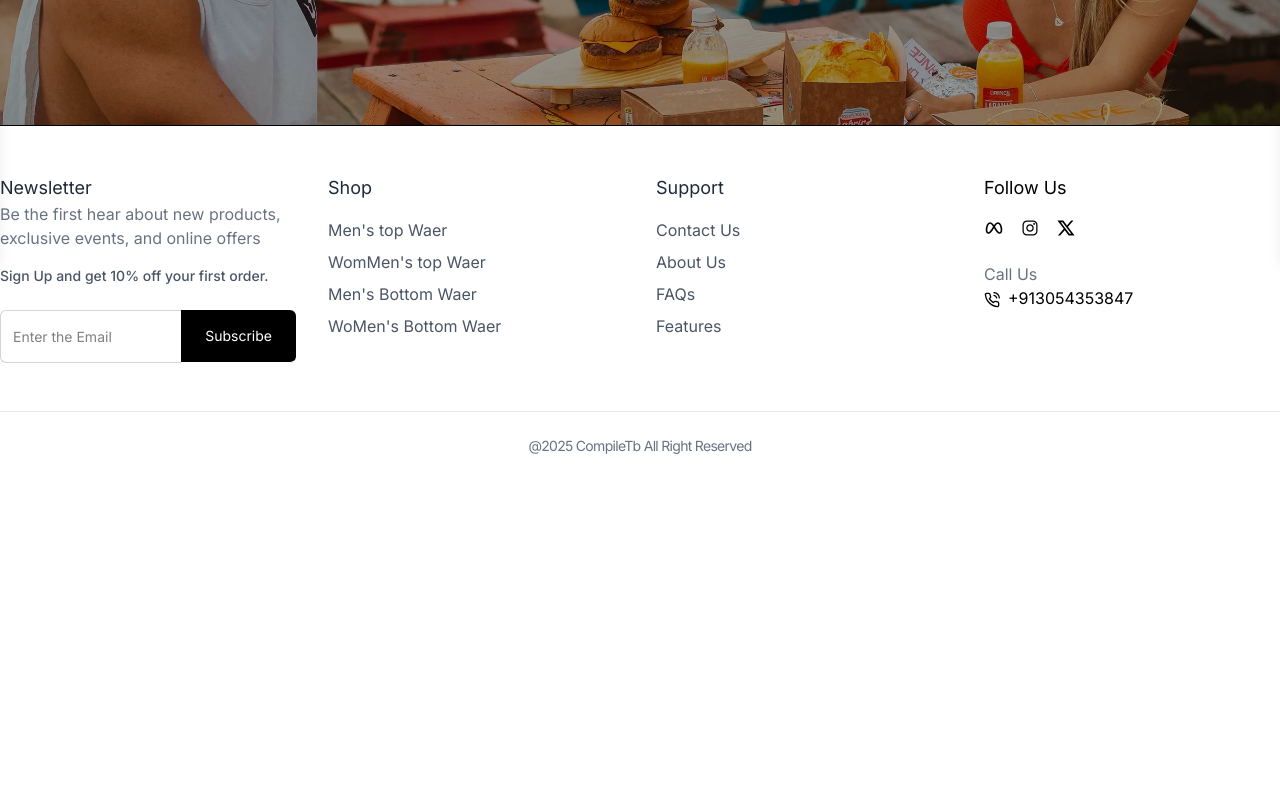
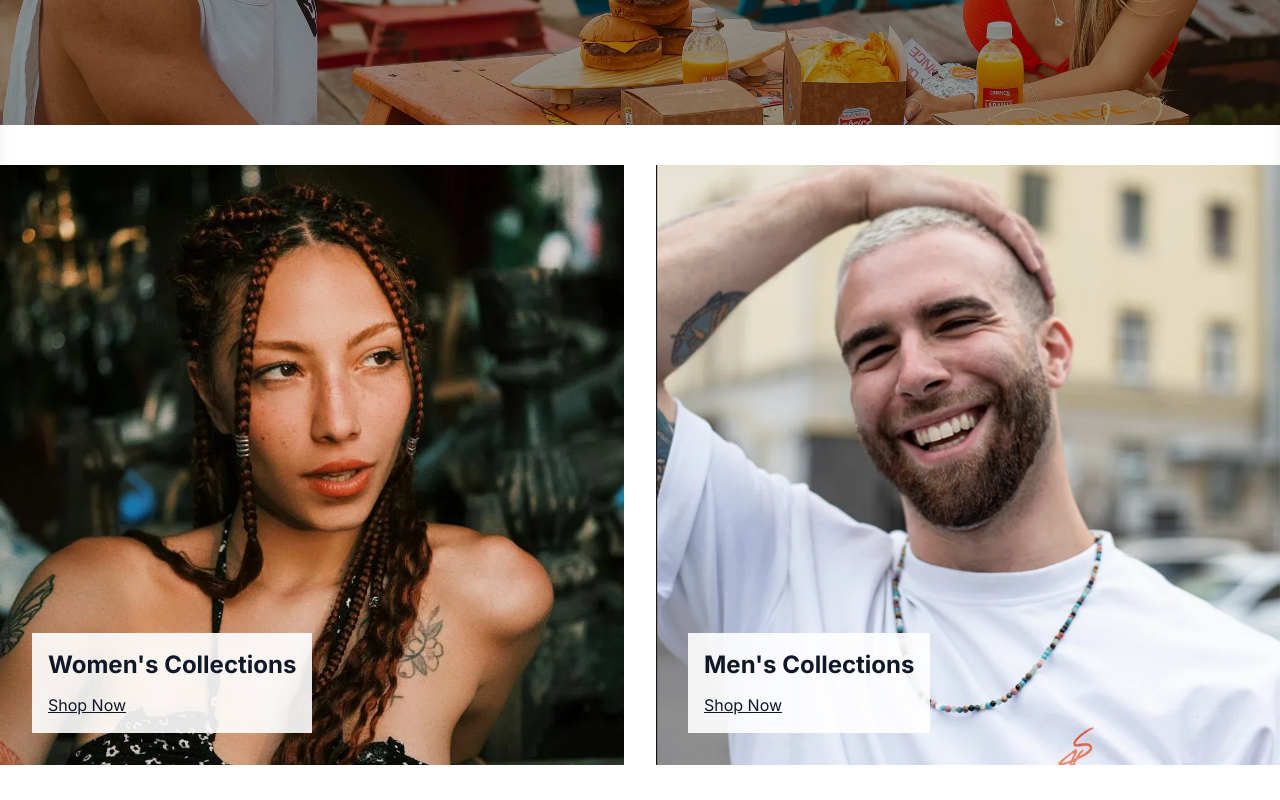
Before and after one commit to HumayunImtiaz/OutfitCart, a React (Vite) app in the folder frontend/e-commerce/: page / in a window 1280 px wide. Shown: the part 540-1340 px from the top of the page. Before the commit the page ends 1044 px from the top, so only its background shows below. Built offline with nearby package versions, Linux system fonts and the light colour scheme; a web font is replaced by a local one.

Commit message:
Gender Section Complete

```diff
--- /dev/null
+++ b/frontend/e-commerce/src/components/Products/GenderCollectionSection.jsx
@@ -0,0 +1,47 @@
+import { Link } from 'react-router-dom'
+import mensCollectionImage from '../../assets/mens-collection.webp'
+import womensCollectionImage from '../../assets/womens-collection.webp'
+function GenderCollectionSection() {
+  return (
+    <section className='py-10 px-4 lg:px-0 '>
+        <div className='container mx-auto flex flex-col md:flex-row gap-8'>
+            {/* Womens Collection */}
+            <div className='relative flex-1'>
+                <img src={womensCollectionImage} alt="Women's Collection"
+                className='w-full h-[600px] object-cover'
+                />
+                <div className='absolute bottom-8 left-8 bg-white/90 p-4'>
+                 <h2 className='text-2xl font-bold text-gray-900 mb-3'>
+                    Women's Collections
+                 </h2>
+                 <Link to="/collections/all?gender=women"
+                 className='text-gray-900 underline'>
+                    Shop Now
+                 </Link>
+                </div>
+            </div>
+            {/* Mwn's Collections */}
+
+             <div className='relative flex-1'>
+                <img src={mensCollectionImage} alt="Women's Collection"
+                className='w-full h-[600px] object-cover'
+                />
+                <div className='absolute bottom-8 left-8 bg-white/90 p-4'>
+                 <h2 className='text-2xl font-bold text-gray-900 mb-3'>
+                    Men's Collections
+                 </h2>
+                 <Link to="/collections/all?gender=men"
+                 className='text-gray-900 underline'>
+                    Shop Now
+                 </Link>
+                </div>
+            </div>
+
+
+        </div>
+
+    </section>
+  )
+}
+
+export default GenderCollectionSection
--- a/frontend/e-commerce/src/pages/Home.jsx
+++ b/frontend/e-commerce/src/pages/Home.jsx
@@ -1,10 +1,12 @@
 import React from 'react'
 import Hero from '../components/Layout/Hero'
+import  GenderCollectionSection  from '../components/Products/GenderCollectionSection'
 
 function Home() {
   return (
     <div>
         <Hero/>
+        <GenderCollectionSection/>
     </div>
   )
 }
```
